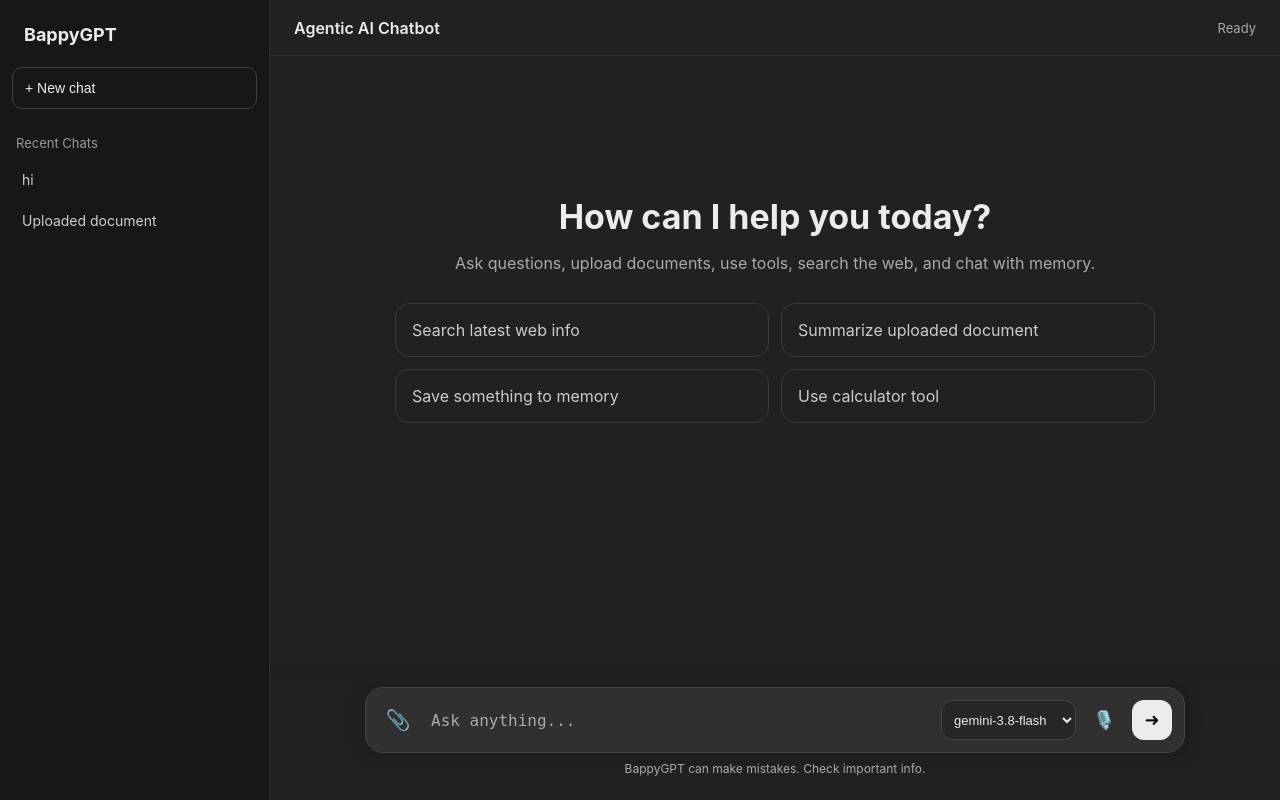
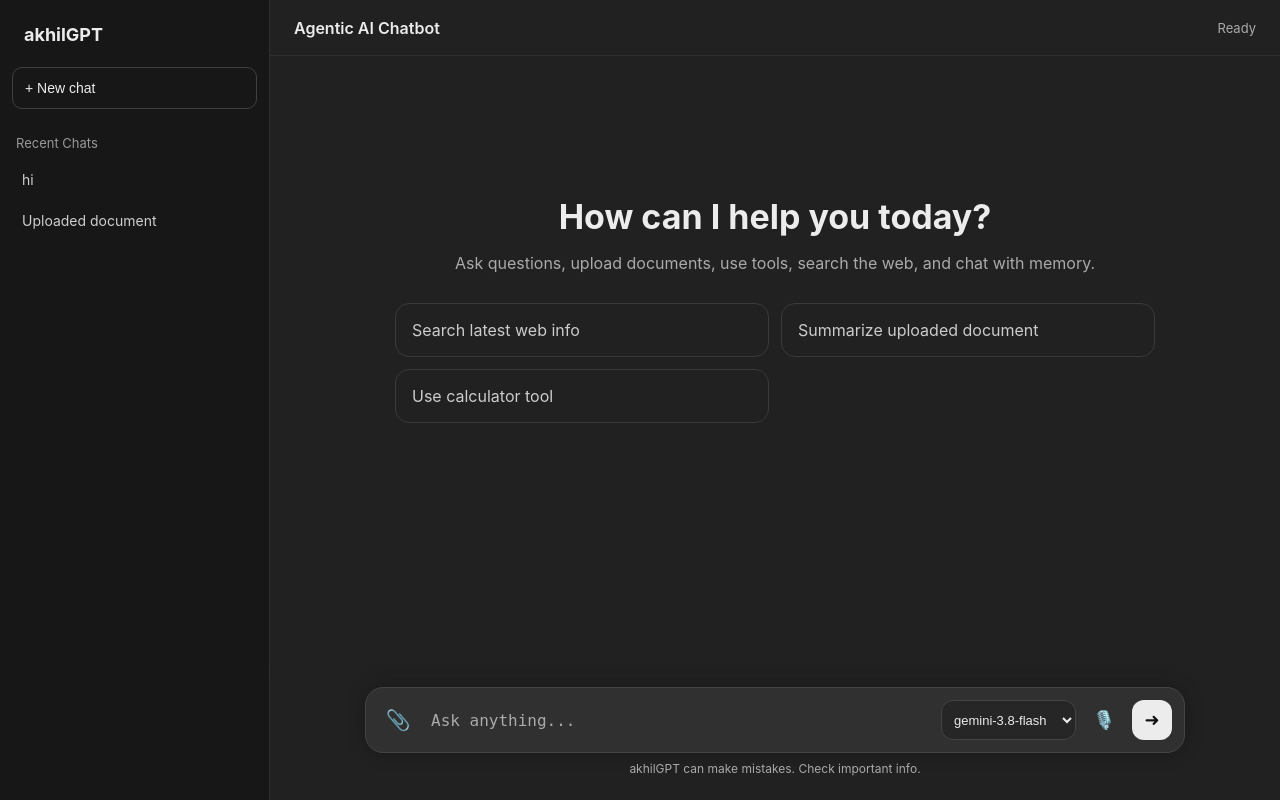
Before and after one commit to akhil27styles/akhilgpt, a FastAPI app: page / in a window 1280 px wide. Run offline with FastAPI, Linux system fonts and the light colour scheme; data comes from the database, SQL or seed files in the repository; both versions use the stored data as it was after the commit; data that the repository does not hold is empty.

Commit message:
changes for akhil

```diff
--- a/agent.py
+++ b/agent.py
@@ -32,7 +32,7 @@ ALLOWED_MODELS = {
 
 
 SYSTEM_PROMPT = """
-You are a helpful Agentic AI assistant named BappyGPT similar to ChatGPT.
+You are a helpful Agentic AI assistant named akhilGPT similar to ChatGPT.
 
 You can:
 1. Answer normal questions.
--- a/templates/index.html
+++ b/templates/index.html
@@ -453,7 +453,7 @@
 <body>
 
 <aside class="sidebar">
-    <div class="brand">BappyGPT</div>
+    <div class="brand">akhilGPT</div>
 
     <button class="new-chat" onclick="newChat()">+ New chat</button>
 
@@ -482,9 +482,7 @@
                 Summarize uploaded document
             </div>
 
-            <div class="card" onclick="usePrompt('Remember that my channel name is dswithbappy.')">
-                Save something to memory
-            </div>
+
 
             <div class="card" onclick="usePrompt('Calculate 125 * 48 / 6')">
                 Use calculator tool
@@ -531,7 +529,7 @@
         </div>
 
         <div class="notice" id="noticeText">
-            BappyGPT can make mistakes. Check important info.
+            akhilGPT can make mistakes. Check important info.
         </div>
     </div>
 </main>
@@ -695,7 +693,7 @@
         statusText.textContent = "Ready";
 
         if (noticeText) {
-            noticeText.textContent = "BappyGPT can make mistakes. Check important info.";
+            noticeText.textContent = "akhilGPT can make mistakes. Check important info.";
         }
 
         messageInput.focus();
@@ -907,9 +905,7 @@
                     Summarize uploaded document
                 </div>
 
-                <div class="card" onclick="usePrompt('Remember that my channel name is dswithbappy.')">
-                    Save something to memory
-                </div>
+
 
                 <div class="card" onclick="usePrompt('Calculate 125 * 48 / 6')">
                     Use calculator tool
```
Also changed, not shown: chroma_db/chroma.sqlite3.
